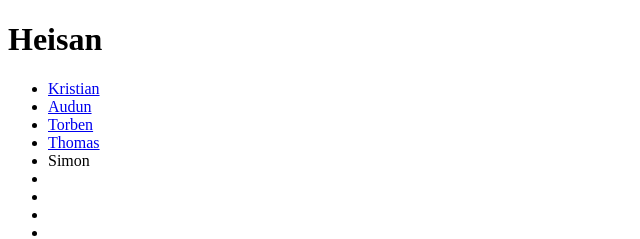
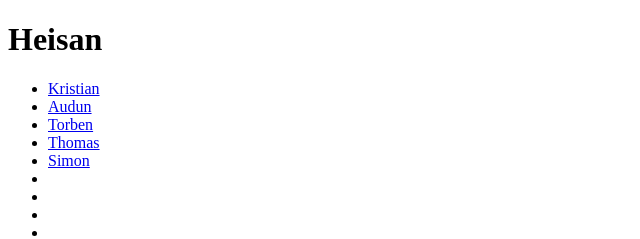
Before and after one commit to AudunPettersen/AudunPettersen.github.io, a plain HTML site: page index.html in a window 1280 px wide. Shown: the top 239 px of the page, 0-640 px from the left. Drawn offline with Linux system fonts and the light colour scheme.

Commit message:
lister 3

```diff
--- a/index.html
+++ b/index.html
@@ -13,7 +13,7 @@
         <li><a href="AudunPettersen.github.io">Audun</a></li>
         <li><a href="TorbenBrandt.github.io">Torben</a></li>
         <li><a href="ThomasGloppen.github.io">Thomas</a></li>
-        <li><a href="simonbjh.github.io"></a>Simon</li>
+        <li><a href="simonbjh.github.io">Simon</a></li>
         <li><a href=""></a></li>
         <li><a href=""></a></li>
         <li><a href=""></a></li>
```
